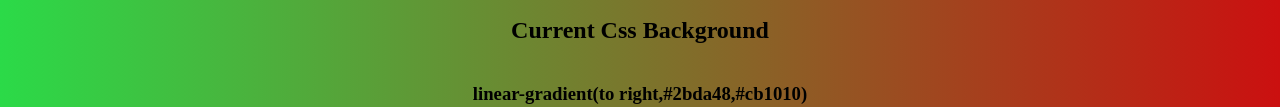
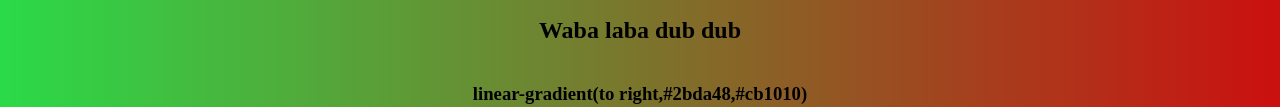
Before and after one commit to asdasdfafadgsgsdfsfadadfadfadafad/new-start-up, a plain HTML site: page index.html in a window 1280 px wide. Shown: the part 521-628 px from the top of the page. Drawn offline with Linux system fonts and the light colour scheme.

Commit message:
what do you think about this huh?

```diff
--- a/index.html
+++ b/index.html
@@ -14,7 +14,7 @@
           <input type="color" class="color1 color" value="#2BDA48">
           <input type="color" class="color2 color" value="#CB1010">
          </div>
-        <h2>Current Css Background</h2>
+        <h2>Waba laba dub dub</h2>
         <h3 class="css">adasdasd</h3>
     </div>
     <script type ="text/javascript" src="script.js"></script>
```
